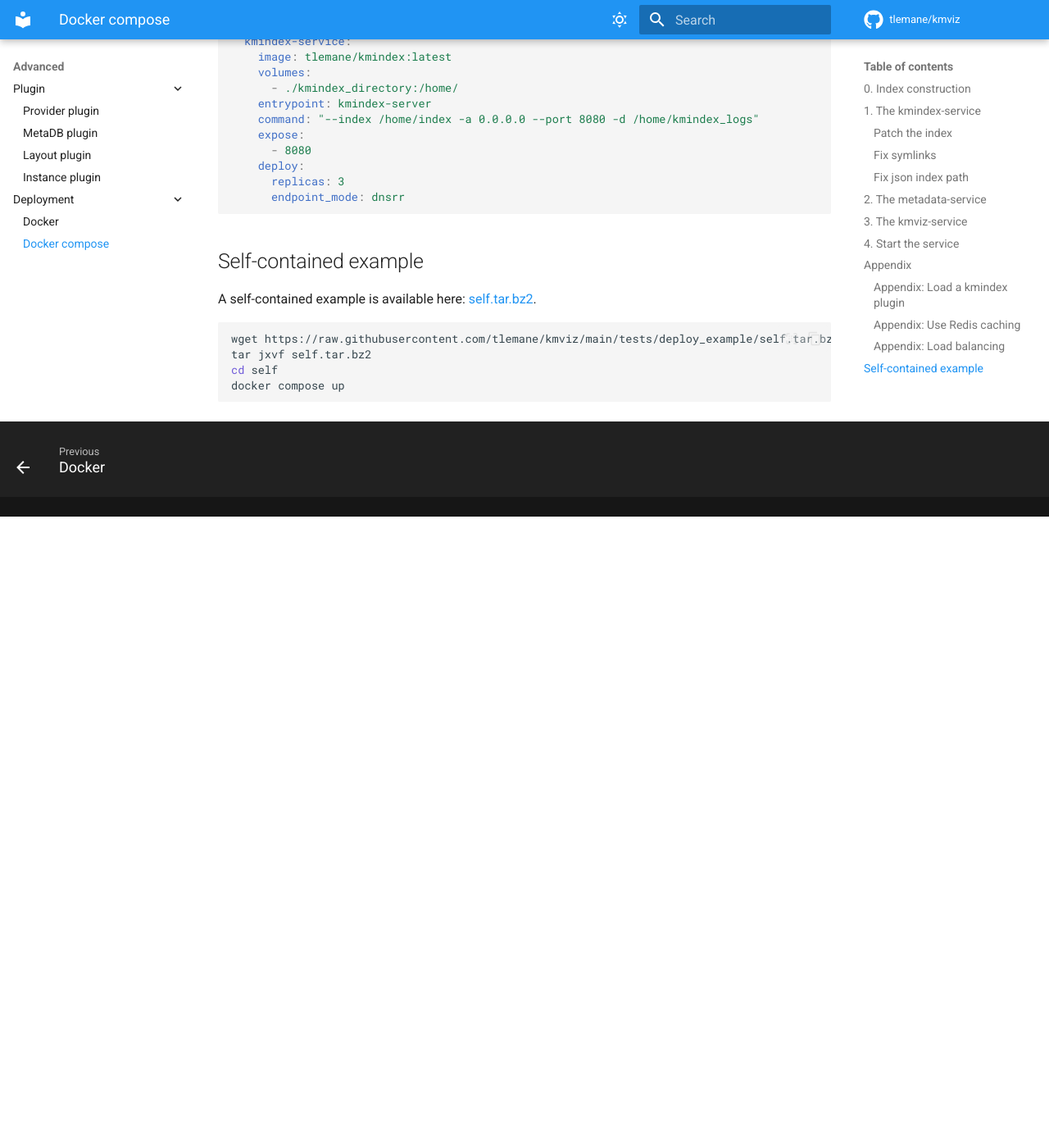
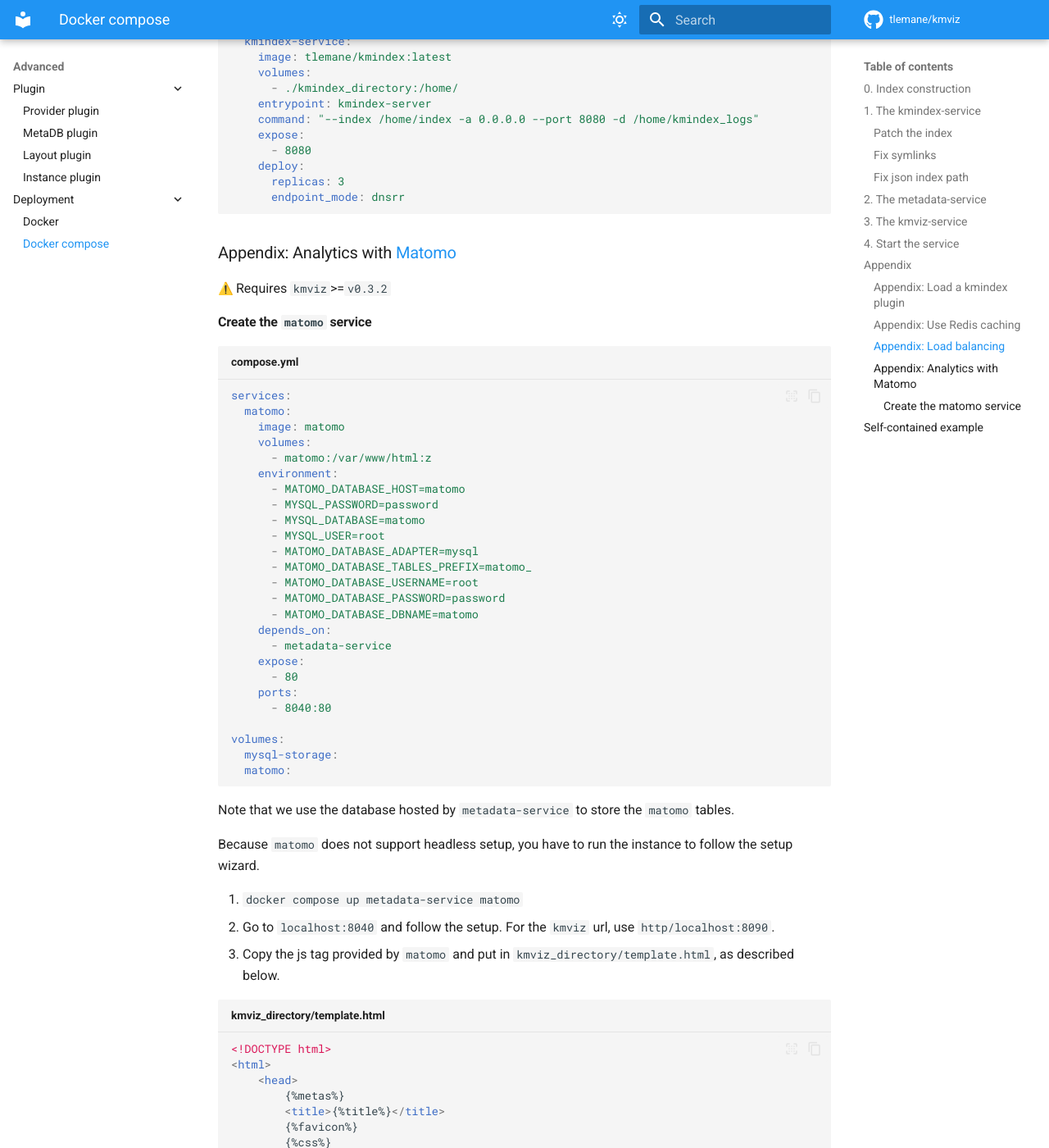
Before and after one commit to tlemane/kmviz, an MkDocs documentation site: the page built from docs/docs/deploy/compose.md, in a window 1280 px wide and 1400 px high, scrolled down 7089 px. Shown: the whole window at 82% size. Built offline with MkDocs 1.6.1 and Material for MkDocs 9.7.7, drawn with Linux system fonts in a browser that asks for light colours; emoji names are drawn with the system emoji font; comment, search, counter and statistics services are not loaded; the version menu is left out; before the commit the page ends 7719 px from its top, so only the background shows below that; some of the changed text lies outside the part shown.

Commit message:
update: docs

````diff
--- a/docs/docs/deploy/compose.md
+++ b/docs/docs/deploy/compose.md
@@ -342,6 +342,87 @@
       endpoint_mode: dnsrr
 ```
 
+### Appendix: Analytics with [Matomo]()
+
+:warning: Requires `kmviz`>=`v0.3.2`
+
+#### Create the `matomo` service
+
+```yaml title="compose.yml"
+services:
+  matomo:
+    image: matomo
+    volumes:
+      - matomo:/var/www/html:z
+    environment:
+      - MATOMO_DATABASE_HOST=matomo
+      - MYSQL_PASSWORD=password
+      - MYSQL_DATABASE=matomo
+      - MYSQL_USER=root
+      - MATOMO_DATABASE_ADAPTER=mysql
+      - MATOMO_DATABASE_TABLES_PREFIX=matomo_
+      - MATOMO_DATABASE_USERNAME=root
+      - MATOMO_DATABASE_PASSWORD=password
+      - MATOMO_DATABASE_DBNAME=matomo
+    depends_on:
+      - metadata-service
+    expose:
+      - 80
+    ports:
+      - 8040:80
+
+volumes:
+  mysql-storage:
+  matomo:
+```
+
+Note that we use the database hosted by `metadata-service` to store the `matomo` tables.
+
+Because `matomo` does not support headless setup, you have to run the instance to follow the setup wizard.
+
+1. `docker compose up metadata-service matomo`
+2. Go to `localhost:8040` and follow the setup. For the `kmviz` url, use `http/localhost:8090`.
+3. Copy the js tag provided by `matomo` and put in `kmviz_directory/template.html`, as described below.
+
+```html title="kmviz_directory/template.html"
+<!DOCTYPE html>
+<html>
+    <head>
+        {%metas%}
+        <title>{%title%}</title>
+        {%favicon%}
+        {%css%}
+    </head>
+        <script>
+          var _paq = window._paq = window._paq || [];
+          _paq.push(['trackPageView']);
+          _paq.push(['enableLinkTracking']);
+          (function() {
+            var u="//localhost:8040/";
+            _paq.push(['setTrackerUrl', u+'matomo.php']);
+            _paq.push(['setSiteId', '1']);
+            var d=document, g=d.createElement('script'), s=d.getElementsByTagName('script')[0];
+            g.async=true; g.src=u+'matomo.js'; s.parentNode.insertBefore(g,s);
+          })();
+        </script>
+    <body>
+        {%app_entry%}
+        <footer>
+            {%config%}
+            {%scripts%}
+            {%renderer%}
+        </footer>
+    </body>
+</html>
+```
+4. Update the `kmviz_directory/config.toml` to pass the html template, as described below.
+```toml title="kmviz_directory/config.toml"
+[html]
+template = "/home/template.html"
+```
+5. Start all the services and finalize the tracking configuration in `matomo`.
+
+
 ## Self-contained example
 
 A self-contained example is available here: [self.tar.bz2](https://raw.githubusercontent.com/tlemane/kmviz/main/tests/deploy_example/self.tar.bz2).
````
